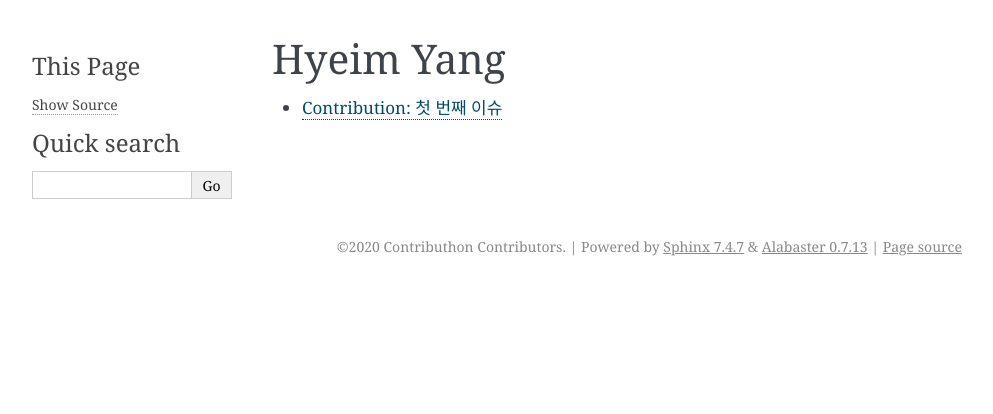
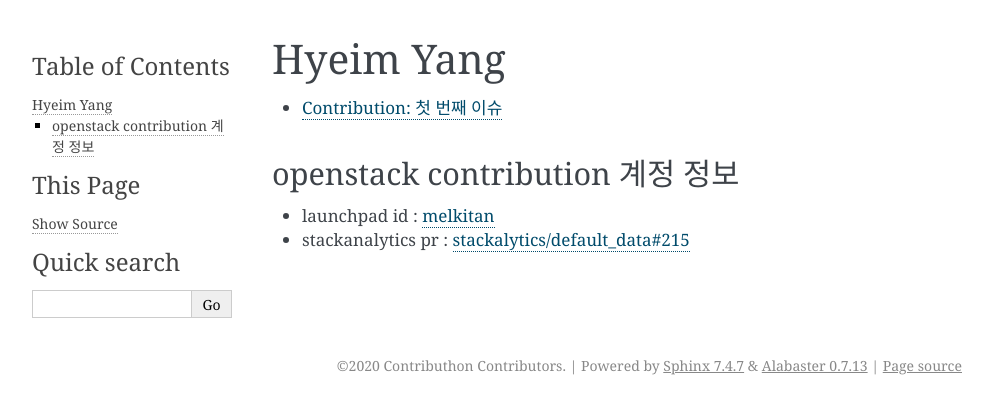
Before and after one commit to openstack-kr/contributhon-2020, a Sphinx documentation site: the page built from doc/source/hyeim-yang/index.rst, in a window 1280 px wide. Shown: the top 414 px of the page, without its empty margins (148-1141 px from the left). Built offline with Sphinx 7.4.7, drawn with Linux system fonts in a browser that asks for light colours; the version number could not be read and is left out.

Commit message:
modify file: add account of hyeim-yang

```diff
--- a/doc/source/hyeim-yang/index.rst
+++ b/doc/source/hyeim-yang/index.rst
@@ -8,3 +8,9 @@
    :maxdepth: 1
 
    first-issue.rst
+
+openstack contribution 계정 정보
+-------------------------------------------------
+
+- launchpad id : `melkitan  <https://launchpad.net/~melkitan>`_
+- stackanalytics pr : `stackalytics/default_data#215  <https://github.com/stackalytics/default_data/pull/215>`_
```
